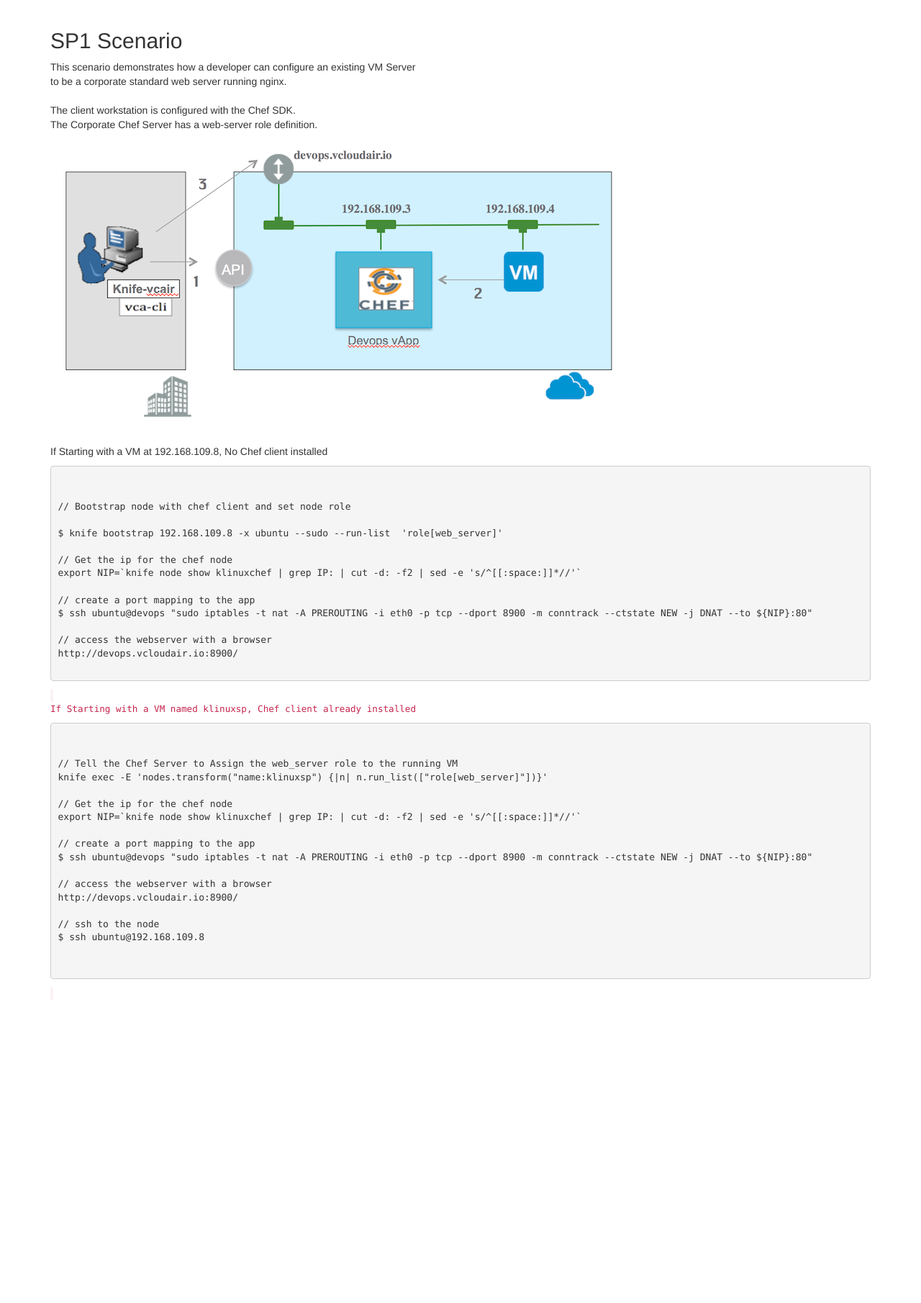
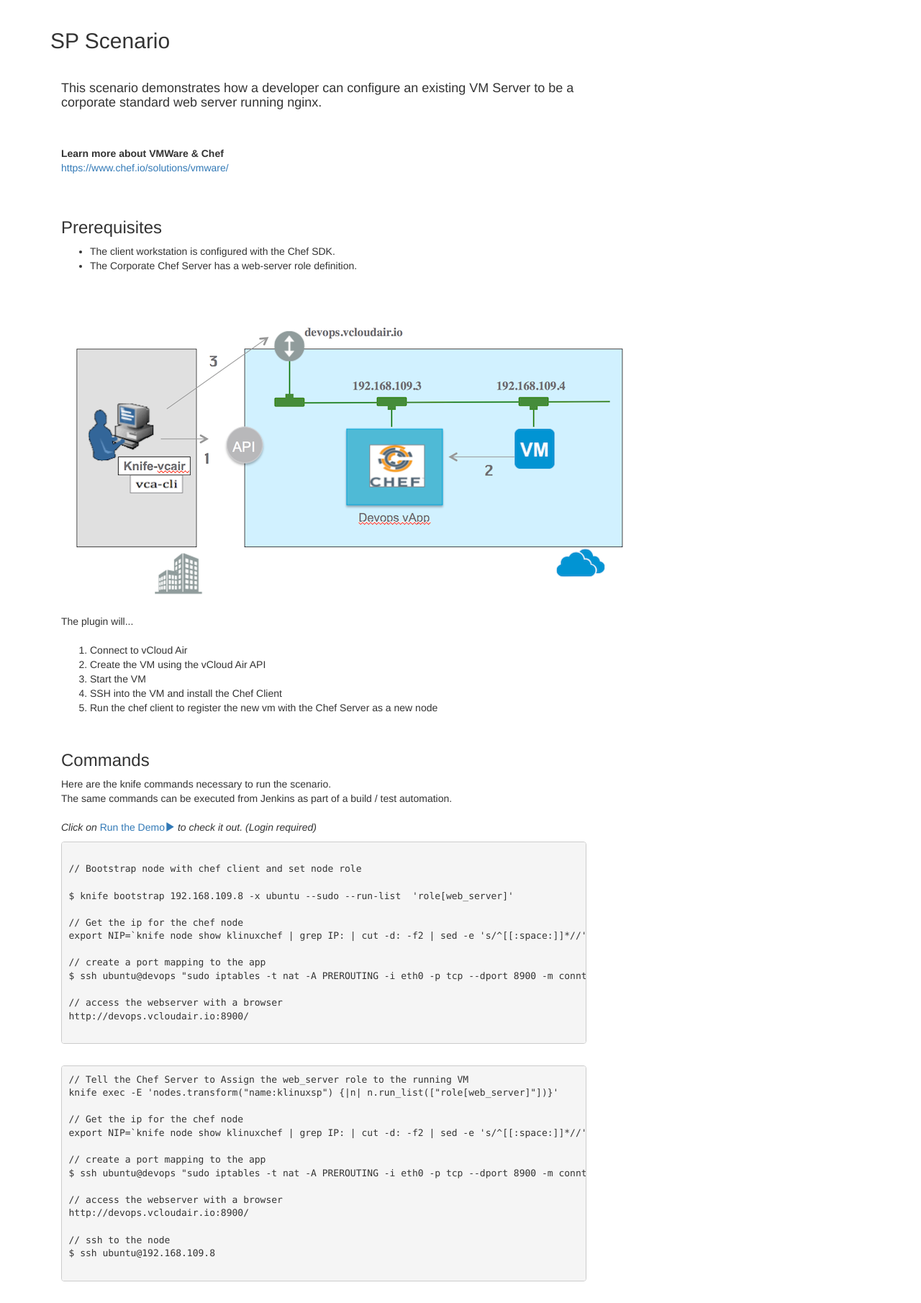
Before and after one commit to rdbwebster/vcadevops, a Flask app: page /sp1/ in a window 1280 px wide. Shown: the part 77-1887 px from the top of the page at 72% size. Before the commit the page ends 1467 px from the top, so only its background shows below. Run offline with Flask 2, Linux system fonts and the light colour scheme; some libraries are stand-ins or nearby versions.

Commit message:
standardize format

```diff
--- a/flask/app/templates/index.html
+++ b/flask/app/templates/index.html
@@ -6,7 +6,7 @@
     {% include 'flash.html' %}
 
 <div class="container">
-  <p><b>This demo shows how to use Open Source DevOps tools with VMWare vCloud Air.</b></p>
+  <h2><b>Use Open Source DevOps tools with VMWare vCloud Air.</b></h2>
 
 <b><br><br>
   <h3>Environment</h3>
--- a/flask/app/templates/sp1.html
+++ b/flask/app/templates/sp1.html
@@ -5,25 +5,69 @@
 {% block content %}
 <div class="container">
     {% include 'flash.html' %}
-        <h2>SP1 Scenario</h2>
+        <h2>SP Scenario</h2>
+
+
+<div class="col-lg-8">
+
 
 <p>
-
-This scenario demonstrates how a developer can configure an existing VM Server <br>
+<br>
+<h4>
+This scenario demonstrates how a developer can configure an existing VM Server
 to be a corporate standard web server running nginx.
+</h4>
 <br>
-
 <br>
-The client workstation is configured with the Chef SDK.
+<b> Learn more about VMWare & Chef   </b>  <br>
+<a href="https://www.chef.io/solutions/vmware/" target="_blank">https://www.chef.io/solutions/vmware/</a>
 <br>
-The Corporate Chef Server has a web-server role definition.
 <br>
-
+<br>
+<h3>Prerequisites</h3>
+<ul>
+<li>The client workstation is configured with the Chef SDK.</li>
+<li>The Corporate Chef Server has a web-server role definition. </li>
+</ul>
+<br>
+<br>
  <img src="/static/img/sp1.png"/>
 
 
-<p> If Starting with a VM  at 192.168.109.8,  No Chef client installed </p>
-<div class="highlight"><pre><code class="language-text" data-lang="text">
+<br>
+
+
+<div class="center-block">
+ The plugin will...
+<br>
+<br>
+ <ol type="1">
+
+<li> Connect to vCloud Air </li>
+<li> Create the VM using the vCloud Air API </li>
+<li> Start the VM  </li>
+<li> SSH into the VM and install the Chef Client </li>
+<li> Run the chef client to register the new vm with the Chef Server as a new node </li>
+</ol>
+
+</div>
+
+<br>
+<h3>Commands</h3>
+
+Here are the knife commands necessary to run the scenario.<br>
+The same commands can be executed from Jenkins as part of a build / test automation.
+<br>
+<br>
+<i>Click on </i>
+<a href="http://devops.vcloudair.io:8100/job/Chef_Knife/" target="_blank">Run the Demo<span class="glyphicon glyphicon-play"></a>
+<i>to check it out. (Login required)</i>
+</p>
+
+
+
+
+<pre class="pre-scrollable">
 
 // Bootstrap node with chef client and set node role
 
@@ -38,11 +82,11 @@
 // access the webserver with a browser
 http://devops.vcloudair.io:8900/
 
-</div>
+</pre>
 
-<p> If Starting with a VM named klinuxsp,  Chef client already installed </p>
-<div class="highlight"><pre><code class="language-text" data-lang="text">
+<br>
 
+<pre class="pre-scrollable">
 // Tell the Chef Server to Assign the web_server role to the running VM
 knife exec -E 'nodes.transform("name:klinuxsp") {|n| n.run_list(["role[web_server]"])}'
 
@@ -58,11 +102,8 @@
 // ssh to the node
 $ ssh ubuntu@192.168.109.8
 
-
-</code></pre></div>
-<div>
-
-
-
+</pre>
+</br>
+</div>
 </div>
 {% endblock %}
```
Also changed, not shown: flask/app/templates/ck1.html (+8 -3 lines), flask/app/templates/cl1.html (+61 -31 lines), flask/app/templates/env.html (+54 -10 lines), flask/app/templates/sb2.html (+43 -18 lines), flask/app/static/img/vca_cli.png (added).
